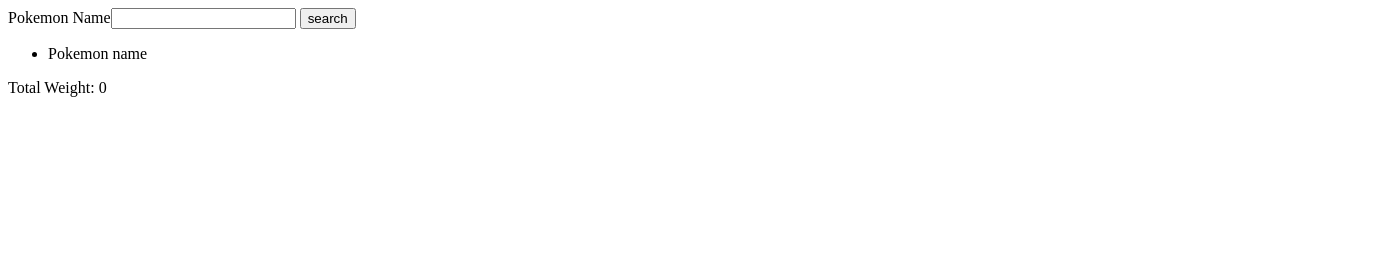
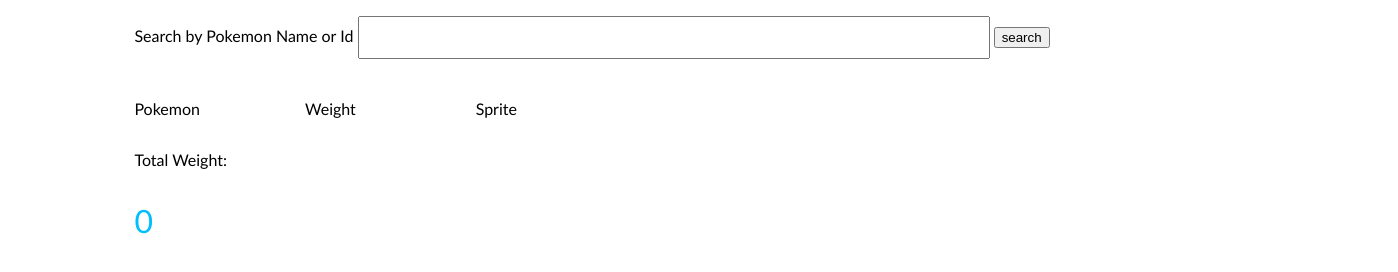
Before and after one commit to juliocesar1235/pokemon-calculator, a plain HTML site: page index.html in a window 1280 px wide. Shown: the whole page, 1398 px wide, since content can reach past the window. Drawn offline with nearby package versions, Linux system fonts and the light colour scheme; files that its build step writes are made by us from their sources.

Commit message:
Completed lab

```diff
--- a/css/index.css
+++ b/css/index.css
@@ -0,0 +1,37 @@
+body{
+    font-family: 'Trebuchet MS', 'Lucida Sans Unicode', 'Lucida Grande', 'Lucida Sans', Arial, sans-serif;
+}
+
+div {
+    margin-left: 10%;
+}
+ul {
+    list-style: none;
+    padding: 0;
+}
+
+li {
+    width: 50%;
+    display: flex;
+}
+
+p {
+    margin-right: 10%;
+    width: 20%;
+}
+
+input[type=text] {
+    width: 50%;
+    padding: 12px 20px;
+    margin: 8px 0;
+    box-sizing: border-box;
+}
+
+.search-bar{
+    width: 100%;
+}
+
+.total-weight{
+    color: deepskyblue;
+    font-size: xx-large;
+}
--- a/index.html
+++ b/index.html
@@ -4,22 +4,27 @@
   <meta charset="UTF-8">
   <meta name="viewport" content="width=device-width, initial-scale=1.0">
   <title>lab items list</title>
-  <link rel="stylesheet" href="./index.css">
+  <link rel="stylesheet" href="./css/index.css">
   <script src="https://unpkg.com/axios/dist/axios.min.js"></script>
 </head>
 <body>
-  <div id="container">
-    Pokemon Name<input type="text" id="poke-name">
+  <div id="container" class="search-bar">
+    <label for="">Search by Pokemon Name or Id</label>
+    <input type="text" id="poke-name">
     <button id="poke-search"> search</button>
   </div>
-  <ul id="list" class="pokemons">
-    <li>
-      <span>Pokemon name</span>
-    </li>
-  </ul>
+  <div>
+    <ul id="list" class="pokemons">
+        <li>
+          <p>Pokemon</p>
+          <p>Weight</p>
+          <p>Sprite</p>
+        </li>
+      </ul>
+  </div>
   <div id="total">
-    <span>Total Weight:</span>
-    <span id="total-value" class="total"></span>
+    <label>Total Weight:</label>
+    <p id="total-value" class="total-weight"></p>
   </div>
 </body>
 <script src="./index.js"></script>
--- a/index.js
+++ b/index.js
@@ -17,16 +17,18 @@
 //   }
 })
 
-function get_element_li (name, price, total_value) {
+function get_element_li (name, price, total_value, img_url) {
   let li = document.createElement('li')
-  let poke_name = document.createElement('span')
-  let poke_weight = document.createElement('span')
+  let poke_name = document.createElement('p')
+  let poke_weight = document.createElement('p')
+  let image = document.createElement('img')
   let button = document.createElement('button')
 
   //button.classList.add("remove")
   button.innerText = "remove"
   poke_name.textContent = name
   poke_weight.textContent = price
+  image.src = img_url
 
   button.addEventListener("click", (_) => {
     remove_item(li, total_value)
@@ -34,6 +36,7 @@
 
   li.appendChild(poke_name)
   li.appendChild(poke_weight)
+  li.appendChild(image)
   li.appendChild(button);
   return li
 }
@@ -48,11 +51,10 @@
 };
 
 function add_item_to_ul(name, total){
-  let poke_data;
   (async () => {
-    poke_data  = await get_pokemon(name)
+    let poke_data  = await get_pokemon(name)
     weight += parseInt(poke_data.weight,10)
-    let li = get_element_li(poke_data.name,poke_data.weight, total)
+    let li = get_element_li(poke_data.name,poke_data.weight, total, poke_data.sprites.front_default)
     let ul = document.getElementById("list")
     ul.appendChild(li)
     total.textContent = weight
```
